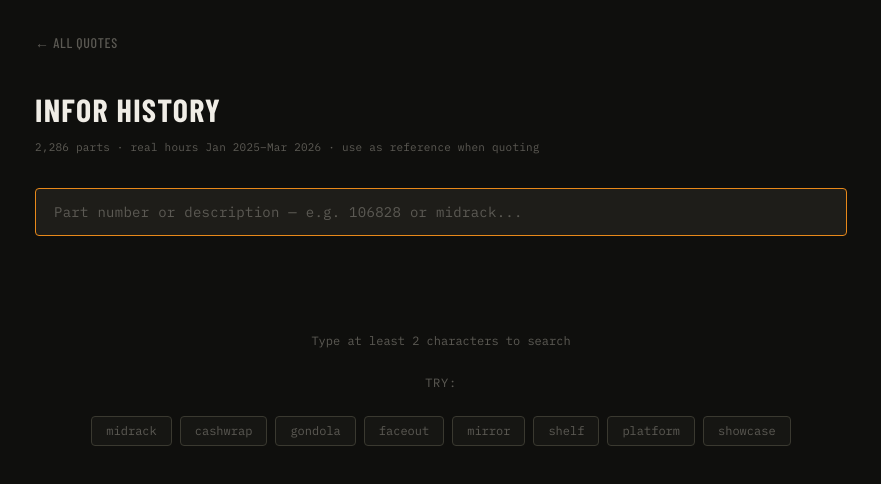
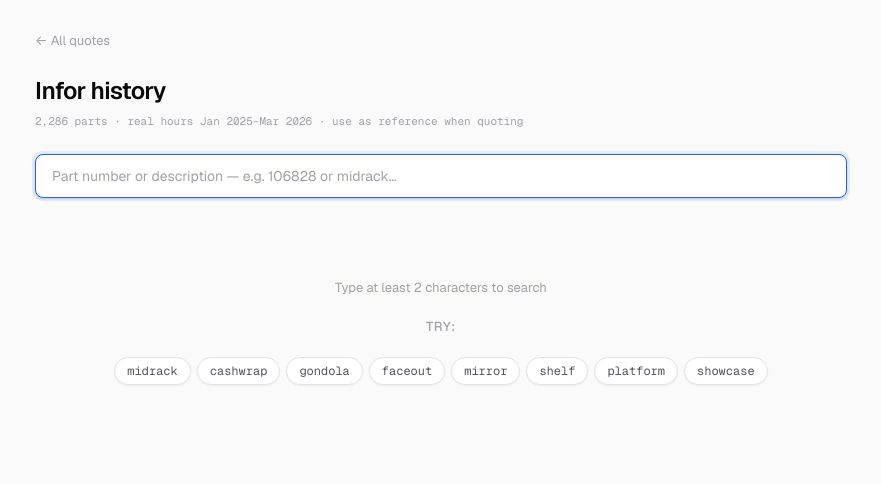
Before and after one commit to bortolotovisa/ve-quoting, a React (Vite) app in the folder client/: page /history in a window 1280 px wide. Shown: the top 484 px of the page, without its empty margins (199-1080 px from the left). Built offline with nearby package versions, Linux system fonts and the light colour scheme.

Commit message:
Add files via upload

```diff
--- a/client/index.html
+++ b/client/index.html
@@ -5,7 +5,7 @@
     <meta name="viewport" content="width=device-width, initial-scale=1.0" />
     <title>VE Quoting</title>
     <link rel="preconnect" href="https://fonts.googleapis.com">
-    <link href="https://fonts.googleapis.com/css2?family=Barlow+Condensed:wght@400;500;600;700&family=Barlow:wght@300;400;500&family=IBM+Plex+Mono:wght@400;500&display=swap" rel="stylesheet">
+    <link href="https://fonts.googleapis.com/css2?family=Geist:wght@300;400;500;600&family=Geist+Mono:wght@400;500&display=swap" rel="stylesheet">
   </head>
   <body>
     <div id="root"></div>
--- a/client/src/index.css
+++ b/client/src/index.css
@@ -1,39 +1,41 @@
 *, *::before, *::after { box-sizing: border-box; margin: 0; padding: 0; }
 
 :root {
-  --bg:        #0F0F0D;
-  --bg2:       #161613;
-  --bg3:       #1E1D19;
-  --bg4:       #252420;
-  --border:    #2E2D28;
-  --border2:   #3A3930;
-  --text:      #F0EDE6;
-  --text2:     #9B9890;
-  --text3:     #5C5A54;
-  --amber:     #E8891A;
-  --amber-dim: #3D2A0A;
-  --amber-mid: #7A4510;
-  --metal:     #7B9FD4;
-  --metal-bg:  #0F1E32;
-  --metal-bdr: #1E3A5C;
-  --wood:      #6DBF8A;
-  --wood-bg:   #0B2018;
-  --wood-bdr:  #174D2E;
-  --warn:      #D4854A;
-  --warn-bg:   #2A1808;
-  --warn-bdr:  #5C3010;
-  --danger:    #C0392B;
-  --radius:    4px;
-  --radius-lg: 6px;
-  --font-display: 'Barlow Condensed', sans-serif;
-  --font-body:    'Barlow', sans-serif;
-  --font-mono:    'IBM Plex Mono', monospace;
+  --bg:         #FAFAFA;
+  --bg2:        #FFFFFF;
+  --bg3:        #F4F4F5;
+  --bg4:        #EBEBEC;
+  --border:     #E4E4E7;
+  --border2:    #D1D1D6;
+  --text:       #09090B;
+  --text2:      #52525B;
+  --text3:      #A1A1AA;
+  --accent:     #2563EB;
+  --accent-bg:  #EFF6FF;
+  --accent-bdr: #BFDBFE;
+  --metal:      #2563EB;
+  --metal-bg:   #EFF6FF;
+  --metal-bdr:  #BFDBFE;
+  --wood:       #059669;
+  --wood-bg:    #ECFDF5;
+  --wood-bdr:   #A7F3D0;
+  --warn:       #D97706;
+  --warn-bg:    #FFFBEB;
+  --warn-bdr:   #FDE68A;
+  --danger:     #DC2626;
+  --radius:     6px;
+  --radius-lg:  8px;
+  --radius-xl:  12px;
+  --shadow-sm:  0 1px 2px rgba(0,0,0,.05);
+  --shadow:     0 1px 3px rgba(0,0,0,.1), 0 1px 2px rgba(0,0,0,.06);
+  --font:       'Geist', -apple-system, sans-serif;
+  --font-mono:  'Geist Mono', monospace;
 }
 
 html, body { height: 100%; background: var(--bg); }
 
 body {
-  font-family: var(--font-body);
+  font-family: var(--font);
   color: var(--text);
   font-size: 14px;
   line-height: 1.5;
@@ -42,25 +44,26 @@
 
 #root { min-height: 100%; }
 
-::-webkit-scrollbar { width: 4px; height: 4px; }
+::-webkit-scrollbar { width: 5px; height: 5px; }
 ::-webkit-scrollbar-track { background: transparent; }
-::-webkit-scrollbar-thumb { background: var(--border2); border-radius: 2px; }
+::-webkit-scrollbar-thumb { background: var(--border2); border-radius: 10px; }
 
 input, select, textarea {
-  font-family: var(--font-body);
+  font-family: var(--font);
   font-size: 13px;
   color: var(--text);
-  background: var(--bg3);
+  background: var(--bg2);
   border: 1px solid var(--border);
   border-radius: var(--radius);
-  padding: 8px 11px;
+  padding: 7px 11px;
   width: 100%;
   outline: none;
-  transition: border-color .15s;
+  transition: border-color .15s, box-shadow .15s;
+  box-shadow: var(--shadow-sm);
 }
 input:focus, select:focus, textarea:focus {
-  border-color: var(--amber);
-  background: var(--bg4);
+  border-color: var(--accent);
+  box-shadow: 0 0 0 3px rgba(37,99,235,.1);
 }
 input::placeholder { color: var(--text3); }
-button { font-family: var(--font-body); cursor: pointer; }
+button { font-family: var(--font); cursor: pointer; }
--- a/client/src/pages/HistorySearch.module.css
+++ b/client/src/pages/HistorySearch.module.css
@@ -1,148 +1,96 @@
 .page { max-width: 860px; margin: 0 auto; padding: 2rem 1.5rem 5rem; }
 
-.topbar { margin-bottom: 2rem; }
-.backBtn {
-  background: none; border: none;
-  font-family: var(--font-display); font-size: 14px; font-weight: 500;
-  letter-spacing: .05em; text-transform: uppercase;
-  color: var(--text3); cursor: pointer; padding: 0; transition: color .15s;
+.topbar { margin-bottom: 1.5rem; }
+.backBtn { background:none; border:none; font-size:13px; color:var(--text3); cursor:pointer; padding:0; transition:color .15s; display:flex; align-items:center; gap:4px; }
+.backBtn:hover { color:var(--text); }
+
+.header { margin-bottom: 1.5rem; }
+.title { font-size:24px; font-weight:600; color:var(--text); letter-spacing:-.03em; margin-bottom:4px; }
+.sub { font-family:var(--font-mono); font-size:11px; color:var(--text3); }
+
+.searchWrap { position:relative; margin-bottom:1.5rem; }
+.searchInput {
+  width:100%; font-size:14px;
+  padding:12px 16px;
+  border:1px solid var(--border);
+  border-radius:var(--radius-lg);
+  background:var(--bg2); color:var(--text);
+  box-shadow:var(--shadow);
+  transition:border-color .15s, box-shadow .15s;
 }
-.backBtn:hover { color: var(--amber); }
-
-.header { margin-bottom: 2rem; }
-.title {
-  font-family: var(--font-display);
-  font-size: 32px; font-weight: 700; letter-spacing: .04em;
-  color: var(--text); margin-bottom: 6px; text-transform: uppercase;
+.searchInput:focus {
+  border-color:var(--accent);
+  box-shadow:0 0 0 3px rgba(37,99,235,.1), var(--shadow);
+  outline:none;
 }
-.sub { font-family: var(--font-mono); font-size: 11px; color: var(--text3); letter-spacing: .02em; }
-
-.searchWrap { position: relative; margin-bottom: 2rem; }
-.searchInput {
-  width: 100%;
-  font-family: var(--font-mono);
-  font-size: 14px;
-  padding: 14px 18px;
-  border: 1px solid var(--border2);
-  border-radius: var(--radius);
-  background: var(--bg2);
-  color: var(--text);
-  transition: border-color .15s;
-  letter-spacing: .02em;
-}
-.searchInput:focus { border-color: var(--amber); outline: none; background: var(--bg3); }
-.searchInput::placeholder { color: var(--text3); }
+.searchInput::placeholder { color:var(--text3); }
 
 .spinner {
-  position: absolute; right: 14px; top: 50%;
-  transform: translateY(-50%);
-  width: 14px; height: 14px;
-  border: 2px solid var(--border2); border-top-color: var(--amber);
-  border-radius: 50%;
-  animation: spin .6s linear infinite;
+  position:absolute; right:14px; top:50%;
+  transform:translateY(-50%);
+  width:14px; height:14px;
+  border:2px solid var(--border); border-top-color:var(--accent);
+  border-radius:50%; animation:spin .6s linear infinite;
 }
-@keyframes spin { to { transform: translateY(-50%) rotate(360deg); } }
+@keyframes spin { to { transform:translateY(-50%) rotate(360deg); } }
 
-.empty { text-align: center; padding: 3rem; font-family: var(--font-mono); color: var(--text3); font-size: 13px; }
+.empty { text-align:center; padding:3rem; color:var(--text3); font-size:13px; }
+.results { display:flex; flex-direction:column; gap:4px; }
+.hint { font-family:var(--font-mono); font-size:11px; color:var(--text3); text-align:center; padding:.75rem 0; }
 
-.results { display: flex; flex-direction: column; gap: 4px; }
-.hint { font-family: var(--font-mono); font-size: 11px; color: var(--text3); text-align: center; padding: 1rem 0; }
+.placeholder { text-align:center; padding:3.5rem 1rem; }
+.placeholder p { font-size:13px; color:var(--text3); margin-bottom:1.25rem; }
+.examplesLabel { font-size:11px; font-weight:500; color:var(--text3); margin-bottom:10px; text-transform:uppercase; letter-spacing:.05em; }
+.examples { display:flex; gap:6px; justify-content:center; flex-wrap:wrap; }
+.exampleChip {
+  font-family:var(--font-mono); font-size:12px;
+  padding:4px 12px; border:1px solid var(--border);
+  border-radius:20px; cursor:pointer;
+  color:var(--text2); background:var(--bg2);
+  transition:all .15s; box-shadow:var(--shadow-sm);
+}
+.exampleChip:hover { border-color:var(--accent); color:var(--accent); background:var(--accent-bg); }
 
-.placeholder { text-align: center; padding: 4rem 1rem; }
-.placeholder p { font-family: var(--font-mono); font-size: 12px; color: var(--text3); margin-bottom: 1.5rem; }
-.examplesLabel { font-family: var(--font-mono); font-size: 11px; color: var(--text3); margin-bottom: 10px; text-transform: uppercase; letter-spacing: .06em; }
-.examples { display: flex; gap: 8px; justify-content: center; flex-wrap: wrap; }
-.exampleChip {
-  font-family: var(--font-mono); font-size: 12px;
-  padding: 5px 14px;
-  border: 1px solid var(--border2); border-radius: var(--radius);
-  cursor: pointer; color: var(--text3); background: var(--bg2);
-  transition: all .15s;
+.card {
+  background:var(--bg2); border:1px solid var(--border);
+  border-radius:var(--radius-xl); overflow:hidden;
+  box-shadow:var(--shadow-sm); transition:box-shadow .15s;
 }
-.exampleChip:hover { background: var(--bg3); color: var(--amber); border-color: var(--amber-mid); }
-
-/* Result card */
-.card {
-  background: var(--bg2);
-  border: 1px solid var(--border);
-  border-radius: var(--radius-lg);
-  overflow: hidden;
-  transition: border-color .15s;
-}
-.card:hover { border-color: var(--border2); }
+.card:hover { box-shadow:var(--shadow); }
 
 .cardHeader {
-  display: flex;
-  justify-content: space-between;
-  align-items: center;
-  padding: 12px 16px;
-  cursor: pointer;
-  transition: background .1s;
-  gap: 12px;
+  display:flex; justify-content:space-between; align-items:center;
+  padding:13px 18px; cursor:pointer; transition:background .1s; gap:12px;
 }
-.cardHeader:hover { background: var(--bg3); }
+.cardHeader:hover { background:var(--bg3); }
 
-.cardLeft { display: flex; align-items: center; gap: 10px; flex: 1; min-width: 0; }
+.cardLeft { display:flex; align-items:center; gap:10px; flex:1; min-width:0; }
 
 .shopBadge {
-  font-family: var(--font-mono); font-size: 10px; font-weight: 500;
-  padding: 3px 8px; border-radius: 3px; flex-shrink: 0;
-  text-transform: uppercase; letter-spacing: .06em;
+  font-family:var(--font-mono); font-size:10px; font-weight:500;
+  padding:2px 8px; border-radius:20px; flex-shrink:0;
+  text-transform:uppercase; letter-spacing:.04em;
 }
-.metal { background: var(--metal-bg); color: var(--metal); border: 1px solid var(--metal-bdr); }
-.wood  { background: var(--wood-bg);  color: var(--wood);  border: 1px solid var(--wood-bdr); }
+.metal { background:var(--metal-bg); color:var(--metal); border:1px solid var(--metal-bdr); }
+.wood  { background:var(--wood-bg);  color:var(--wood);  border:1px solid var(--wood-bdr); }
 
-.partNum {
-  font-family: var(--font-mono); font-size: 12px; font-weight: 500;
-  color: var(--amber); flex-shrink: 0;
+.partNum { font-family:var(--font-mono); font-size:12px; font-weight:500; color:var(--text3); flex-shrink:0; }
+.partDesc { font-size:14px; font-weight:500; color:var(--text); letter-spacing:-.01em; white-space:nowrap; overflow:hidden; text-overflow:ellipsis; }
+
+.cardRight { display:flex; align-items:center; gap:12px; flex-shrink:0; }
+.totalHrs { font-family:var(--font-mono); font-size:13px; font-weight:500; color:var(--text); }
+.chevron { font-size:10px; color:var(--text3); }
+
+.opsBlock {
+  border-top:1px solid var(--border); padding:14px 18px;
+  background:var(--bg3); display:flex; flex-direction:column; gap:7px;
 }
-
-.partDesc {
-  font-family: var(--font-display); font-size: 15px; font-weight: 500;
-  color: var(--text); letter-spacing: .02em;
-  white-space: nowrap; overflow: hidden; text-overflow: ellipsis;
-}
-
-.cardRight { display: flex; align-items: center; gap: 12px; flex-shrink: 0; }
-.totalHrs { font-family: var(--font-mono); font-size: 13px; font-weight: 500; color: var(--amber); }
-.chevron { font-size: 9px; color: var(--text3); }
-
-/* Ops breakdown */
-.opsBlock {
-  border-top: 1px solid var(--border);
-  padding: 14px 16px;
-  background: var(--bg);
-  display: flex; flex-direction: column; gap: 7px;
-}
-
-.opRow { display: flex; align-items: center; gap: 10px; }
-
-.opName {
-  font-size: 12px; color: var(--text2);
-  min-width: 150px; flex-shrink: 0;
-}
-
-.opBarWrap {
-  flex: 1; height: 4px;
-  background: var(--bg3);
-  border-radius: 2px; overflow: hidden;
-}
-.opBar { height: 100%; border-radius: 2px; transition: width .4s cubic-bezier(.4,0,.2,1); }
-.barMetal { background: var(--metal); }
-.barWood  { background: var(--wood); }
-
-.opHrs {
-  font-family: var(--font-mono); font-size: 12px; font-weight: 500;
-  color: var(--text); min-width: 50px; text-align: right; flex-shrink: 0;
-}
-.opWos {
-  font-family: var(--font-mono); font-size: 10px; color: var(--text3);
-  min-width: 44px; flex-shrink: 0;
-}
-
-.opNote {
-  font-family: var(--font-mono); font-size: 10px; color: var(--text3);
-  margin-top: 4px; padding-top: 10px;
-  border-top: 1px solid var(--border);
-  letter-spacing: .02em;
-}
+.opRow { display:flex; align-items:center; gap:10px; }
+.opName { font-size:12px; color:var(--text2); min-width:150px; flex-shrink:0; }
+.opBarWrap { flex:1; height:5px; background:var(--border); border-radius:10px; overflow:hidden; }
+.opBar { height:100%; border-radius:10px; transition:width .4s cubic-bezier(.4,0,.2,1); }
+.barMetal { background:var(--metal); }
+.barWood  { background:var(--wood); }
+.opHrs { font-family:var(--font-mono); font-size:12px; font-weight:500; color:var(--text); min-width:50px; text-align:right; flex-shrink:0; }
+.opWos { font-family:var(--font-mono); font-size:11px; color:var(--text3); min-width:44px; flex-shrink:0; }
+.opNote { font-family:var(--font-mono); font-size:11px; color:var(--text3); margin-top:4px; padding-top:10px; border-top:1px solid var(--border); }
```
Also changed, not shown: client/src/pages/QuoteEditor.module.css (+69 -100 lines), client/src/pages/QuoteList.jsx (+7 -4 lines), client/src/pages/QuoteList.module.css (+64 -80 lines).
